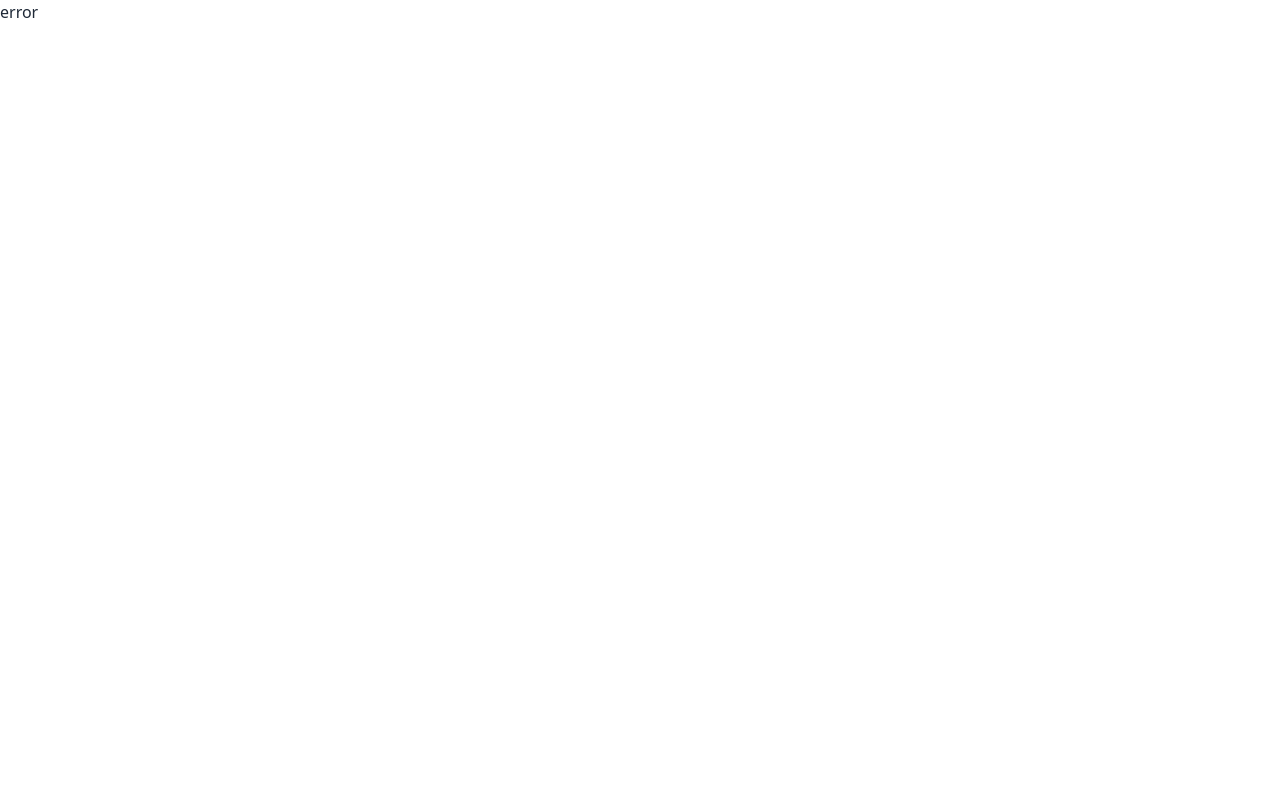
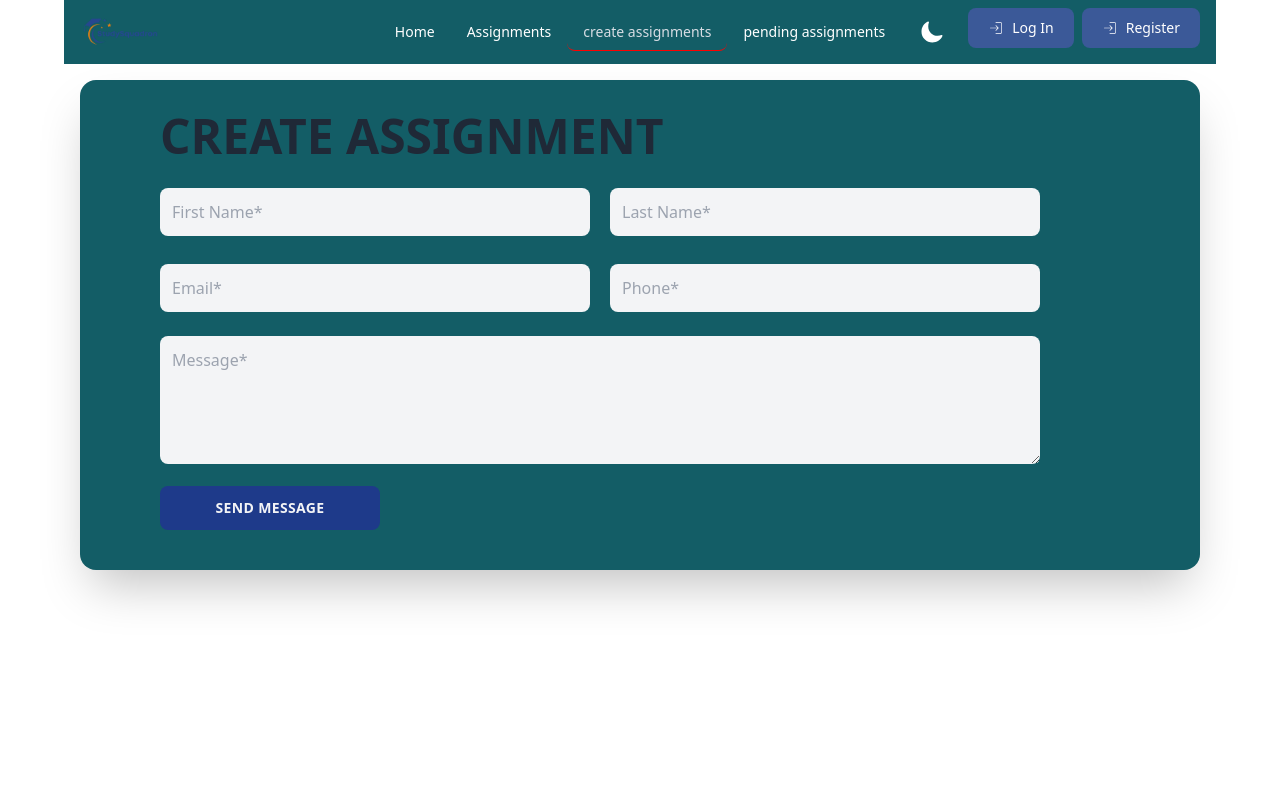
Before and after one commit to adnanalamin/studysquadron-client, a React (Vite) app: page /CreateAssignments in a window 1280 px wide. Before the commit this address had no page. Shown: the top 800 px of the page. Built offline with nearby package versions, Linux system fonts and the light colour scheme.

Commit message:
Added Register Page

```diff
--- a/src/Components/NavBar/NavBar.jsx
+++ b/src/Components/NavBar/NavBar.jsx
@@ -38,12 +38,13 @@ const NavBar = () => {
         <NavLink to="/a">Assignments</NavLink>
       </li>
       <li id="nav">
-        <NavLink to="/b">create assignments</NavLink>
+        <NavLink to="/CreateAssignments">create assignments</NavLink>
       </li>
       <li id="nav">
         <NavLink to="/c">pending assignments</NavLink>
       </li>
     </>
+
   );
   return (
     <div className=" ">
@@ -103,6 +104,15 @@ const NavBar = () => {
               Log In
             </button>
           </Link>
+          <Link to="/register">
+            <button
+              type="button"
+              className="text-white bg-[#3b5998] hover:bg-[#3b5998]/90 focus:ring-4 focus:outline-none focus:ring-[#3b5998]/50 font-medium rounded-lg text-sm px-5 py-2.5 text-center inline-flex items-center dark:focus:ring-[#3b5998]/55 me-2 mb-2"
+            >
+              <CiLogin className="w-4 h-4 me-2"></CiLogin>
+              Register
+            </button>
+          </Link>
         </div>
       </div>
     </div>
--- /dev/null
+++ b/src/Pages/CreateAssignments/CreateAssignments.jsx
@@ -0,0 +1,41 @@
+
+
+const CreateAssignments = () => {
+    return (
+        <div className="pt-16">
+<div className=" w-screen h-screen bg-white dark:bg-black">
+	<div className="container mx-auto my-4 px-4 lg:px-20 ">
+
+		<div className="bg-[#135D66] dark:bg-[#222831] p-8 my-4 md:px-12 w-full lg:pl-20 lg:pr-40 mr-auto rounded-2xl shadow-2xl">
+			<div className="flex">
+				<h1 className="font-bold uppercase text-5xl dark:text-white">Create assignment</h1>
+			</div>
+			<div className="grid grid-cols-1 gap-5 md:grid-cols-2 mt-5">
+				<input className="w-full bg-gray-100 text-gray-900 mt-2 p-3 rounded-lg focus:outline-none focus:shadow-outline"
+            type="text" placeholder="First Name*" />
+				<input className="w-full bg-gray-100 text-gray-900 mt-2 p-3 rounded-lg focus:outline-none focus:shadow-outline"
+            type="text" placeholder="Last Name*" />
+				<input className="w-full bg-gray-100 text-gray-900 mt-2 p-3 rounded-lg focus:outline-none focus:shadow-outline"
+            type="email" placeholder="Email*" />
+				<input className="w-full bg-gray-100 text-gray-900 mt-2 p-3 rounded-lg focus:outline-none focus:shadow-outline"
+            type="number" placeholder="Phone*" />
+        </div>
+				<div className="my-4">
+					<textarea placeholder="Message*" className="w-full h-32 bg-gray-100 text-gray-900 mt-2 p-3 rounded-lg focus:outline-none focus:shadow-outline"></textarea>
+				</div>
+				<div className="my-2 w-1/2 lg:w-1/4">
+					<button className="uppercase text-sm font-bold tracking-wide bg-blue-900 text-gray-100 p-3 rounded-lg w-full
+                      focus:outline-none focus:shadow-outline">
+            Send Message
+          </button>
+				</div>
+			</div>
+
+
+    </div>
+</div>
+        </div>
+    );
+};
+
+export default CreateAssignments;
--- a/src/Pages/Login/Login.jsx
+++ b/src/Pages/Login/Login.jsx
@@ -5,6 +5,7 @@ import { MdEmail } from "react-icons/md";
 import { FaRegEye } from "react-icons/fa";
 
 import loginImg from "../../assets/images/login.jpg"
+import { Link } from "react-router-dom";
 
 
 
@@ -19,7 +20,7 @@ const Login = () => {
             <form>
               <div className="mb-12">
                 <h3 className="text-3xl font-extrabold">Log in</h3>
-                <p className="text-sm mt-4 ">Don not have an account <a href="javascript:void(0);" className="text-blue-600 font-semibold hover:underline ml-1 whitespace-nowrap">Register here</a></p>
+                <p className="text-sm mt-4 ">Don not have an account <Link to='/register'><span className="text-blue-600 font-semibold hover:underline ml-1 whitespace-nowrap">Register here</span></Link></p>
               </div>
               <div>
                 <label className="text-xs block mb-2">Email</label>
--- /dev/null
+++ b/src/Pages/Register/Register.jsx
@@ -0,0 +1,73 @@
+import { MdAddAPhoto } from "react-icons/md";
+import { IoIosPersonAdd } from "react-icons/io";
+import { MdEmail } from "react-icons/md";
+import { FaRegEye } from "react-icons/fa";
+import { Link } from "react-router-dom";
+
+
+
+
+
+const Register = () => {
+    return (
+        <div className="pt-24 mb-24">
+            <div className="font-[sans-serif] bg-white text-white md:h-screen lg:max-w-6xl mx-auto">
+      <div className="grid md:grid-cols-2 items-center gap-8 h-full">
+        <div className="max-md:order-1 h-full p-4">
+          <img src="https://readymadeui.com/signin-image.webp" className="lg:max-w-[90%] w-full h-full object-contain block mx-auto" alt="login-image" />
+        </div>
+        <div className="flex items-center md:p-8 p-6 bg-[#003C43] dark:bg-[#222831] h-full lg:w-11/12 lg:ml-auto">
+          <form className="max-w-lg w-full mx-auto">
+            <div className="mb-12">
+              <h3 className="text-3xl font-bold text-yellow-400">Create an account</h3>
+            </div>
+            <div>
+              <label className="text-xs block mb-2">Full Name</label>
+              <div className="relative flex items-center">
+                <input name="name" type="text" required className="w-full bg-transparent text-sm border-b border-gray-300 focus:border-yellow-400 px-2 py-3 outline-none" placeholder="Enter name" />
+                <IoIosPersonAdd className="w-[18px] h-[18px] absolute right-2"></IoIosPersonAdd>
+
+              </div>
+            </div>
+            <div>
+              <label className="text-xs block mb-2 mt-10">Photo</label>
+              <div className="relative flex items-center">
+                <input name="name" type="text" required className="w-full bg-transparent text-sm border-b border-gray-300 focus:border-yellow-400 px-2 py-3 outline-none" placeholder="Enter Photo URL" />
+                <MdAddAPhoto className="w-[18px] h-[18px] absolute right-2"></MdAddAPhoto>
+
+              </div>
+            </div>
+            <div className="mt-10">
+              <label className="text-xs block mb-2">Email</label>
+              <div className="relative flex items-center">
+                <input name="email" type="text" required className="w-full bg-transparent text-sm border-b border-gray-300 focus:border-yellow-400 px-2 py-3 outline-none" placeholder="Enter email" />
+                <MdEmail className="w-[18px] h-[18px] absolute right-2"></MdEmail>
+
+              </div>
+            </div>
+            <div className="mt-10">
+              <label className="text-xs block mb-2">Password</label>
+              <div className="relative flex items-center">
+                <input name="password" type="password" required className="w-full bg-transparent text-sm border-b border-gray-300 focus:border-yellow-400 px-2 py-3 outline-none" placeholder="Enter password" />
+                <FaRegEye className="w-[18px] h-[18px] absolute right-2 cursor-pointer"></FaRegEye>
+
+              </div>
+            </div>
+
+            <div className="mt-12">
+              <button type="button" className="w-max shadow-xl py-2.5 px-8 text-sm font-semibold rounded-md bg-transparent text-yellow-400 border border-yellow-400 focus:outline-none">
+                Register
+              </button>
+              <p className="text-sm mt-8">Already have an account? <Link to='/login'>
+              <span  className="text-yellow-400 font-semibold hover:underline ml-1">Login here</span>
+              </Link></p>
+            </div>
+          </form>
+        </div>
+      </div>
+    </div>
+        </div>
+    );
+};
+
+export default Register;
```
Also changed, not shown: src/Router/Router.jsx (+10 -0 lines).
